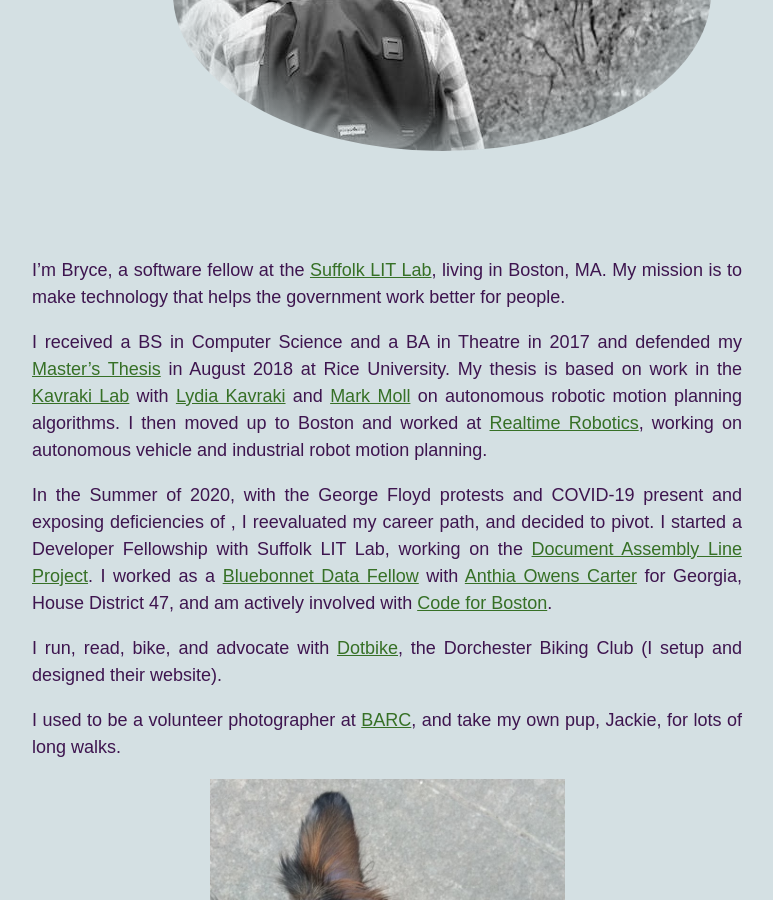
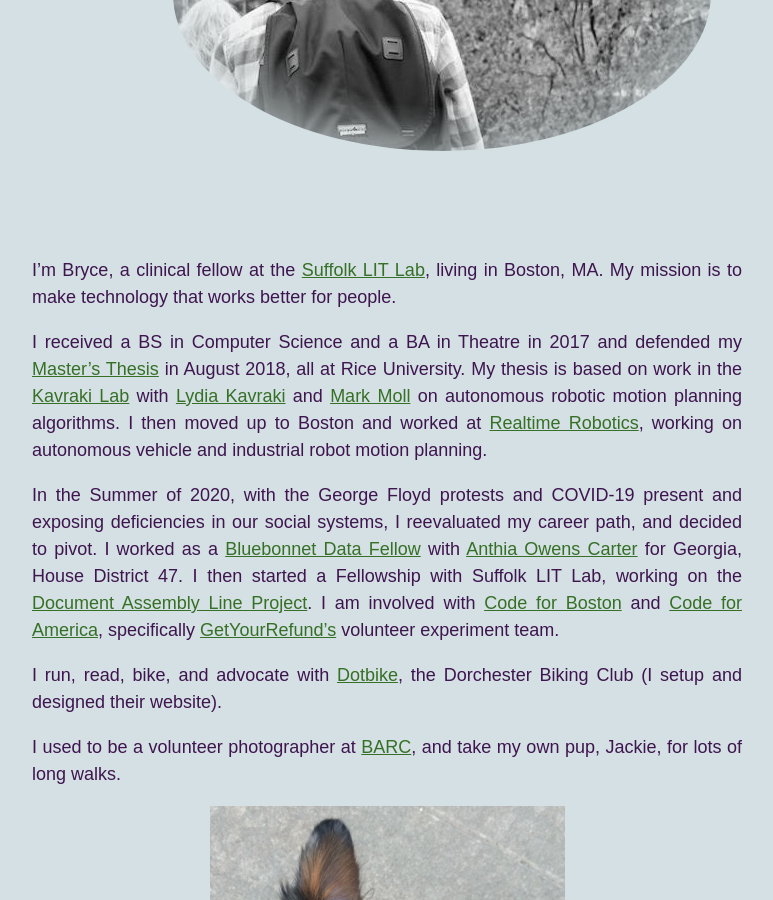
Before and after one commit to BryceStevenWilley/BryceStevenWilley.github.io, a Jekyll site: the page built from _pages/1-about.md, in a window 1280 px wide and 900 px high, scrolled down 306 px. Shown: the whole window, without its empty margins (253-1026 px from the left). Built offline with Jekyll 4.4.1, drawn with Linux system fonts in a browser that asks for light colours.

Commit message:
I really did just stop writing the bio mid sentence

```diff
--- a/_layouts/home.html
+++ b/_layouts/home.html
@@ -5,7 +5,7 @@ layout: default
 <article class="c-article">
   <header class="c-header c-article__header">
     <div class="u-container">
-      <h1 class="c-header__title">Home</h1>
+      <h1 class="c-header__title">Bryce Willey</h1>
       <div class="headerImgW" ><img class="headerImg" src="assets/headers/intense.jpg"
                                     alt="A picture of Bryce, looking intense"></div>
       <p></p>
@@ -15,8 +15,8 @@ layout: default
   <div class="c-article__main">
     {{ content }}
     <p>
-        I'm Bryce, software fellow at the <a href="https://suffolklitlab.org">Suffolk LIT Lab</a> living in Boston, MA.
-        My focus is in using software and data to solve "Access to ____" problems, currently Access to Justice.
+        I'm Bryce, a clinical fellow at the <a href="https://suffolklitlab.org">Suffolk LIT Lab</a> living in Boston, MA.
+        My focus is in using software and data to solve civil problems, currently working on Access to Justice.
     </p>
 
   </div>
--- a/_pages/1-about.md
+++ b/_pages/1-about.md
@@ -7,17 +7,18 @@ headerImg: /assets/headers/cool_in_NY.jpg
 headerImgAlt: A picture of Bryce, exploring NYC
 ---
 
-I'm Bryce, a software fellow at the [Suffolk LIT Lab](https://suffolklitlab.org/), living in Boston, MA.
-My mission is to make technology that helps the government work better for people.
+I'm Bryce, a clinical fellow at the [Suffolk LIT Lab](https://suffolklitlab.org/), living in Boston, MA.
+My mission is to make technology that works better for people.
 
-I received a BS in Computer Science and a BA in Theatre in 2017 and defended my [Master's Thesis](/academic) in August 2018 at Rice University.
+I received a BS in Computer Science and a BA in Theatre in 2017 and defended my [Master's Thesis](/academic) in August 2018, all at Rice University.
 My thesis is based on work in the [Kavraki Lab](http://www.kavrakilab.org/)
 with [Lydia Kavraki](https://www.cs.rice.edu/~kavraki/) and [Mark Moll](https://www.cs.rice.edu/~mmoll/)
 on autonomous robotic motion planning algorithms. I then moved up to Boston and worked at [Realtime Robotics](https://rtr.ai), working on autonomous vehicle and industrial robot motion planning.
 
-In the Summer of 2020, with the George Floyd protests and COVID-19 present and exposing deficiencies of , I reevaluated my career path, and decided to pivot.
-I started a Developer Fellowship with Suffolk LIT Lab, working on the [Document Assembly Line Project](https://suffolklitlab.org/doc-assembly-line/).
-I worked as a [Bluebonnet Data Fellow](https://www.bluebonnetdata.org/) with [Anthia Owens Carter](https://ballotpedia.org/Anthia_Carter) for Georgia, House District 47, and am actively involved with [Code for Boston](https://www.codeforboston.org/).
+In the Summer of 2020, with the George Floyd protests and COVID-19 present and exposing deficiencies in our social systems, I reevaluated my career path, and decided to pivot.
+I worked as a [Bluebonnet Data Fellow](https://www.bluebonnetdata.org/) with [Anthia Owens Carter](https://ballotpedia.org/Anthia_Carter) for Georgia, House District 47.
+I then started a Fellowship with Suffolk LIT Lab, working on the [Document Assembly Line Project](https://suffolklitlab.org/doc-assembly-line/).
+I am involved with [Code for Boston](https://www.codeforboston.org/) and [Code for America](https://www.codeforamerica.org/), specifically [GetYourRefund's](https://www.codeforamerica.org/programs/getyourrefund) volunteer experiment team.
 
 I run, read, bike, and advocate with [Dotbike](http://dotbike.org), the Dorchester Biking Club (I setup and designed their website).
 
```
Also changed, not shown: 1 other file.
